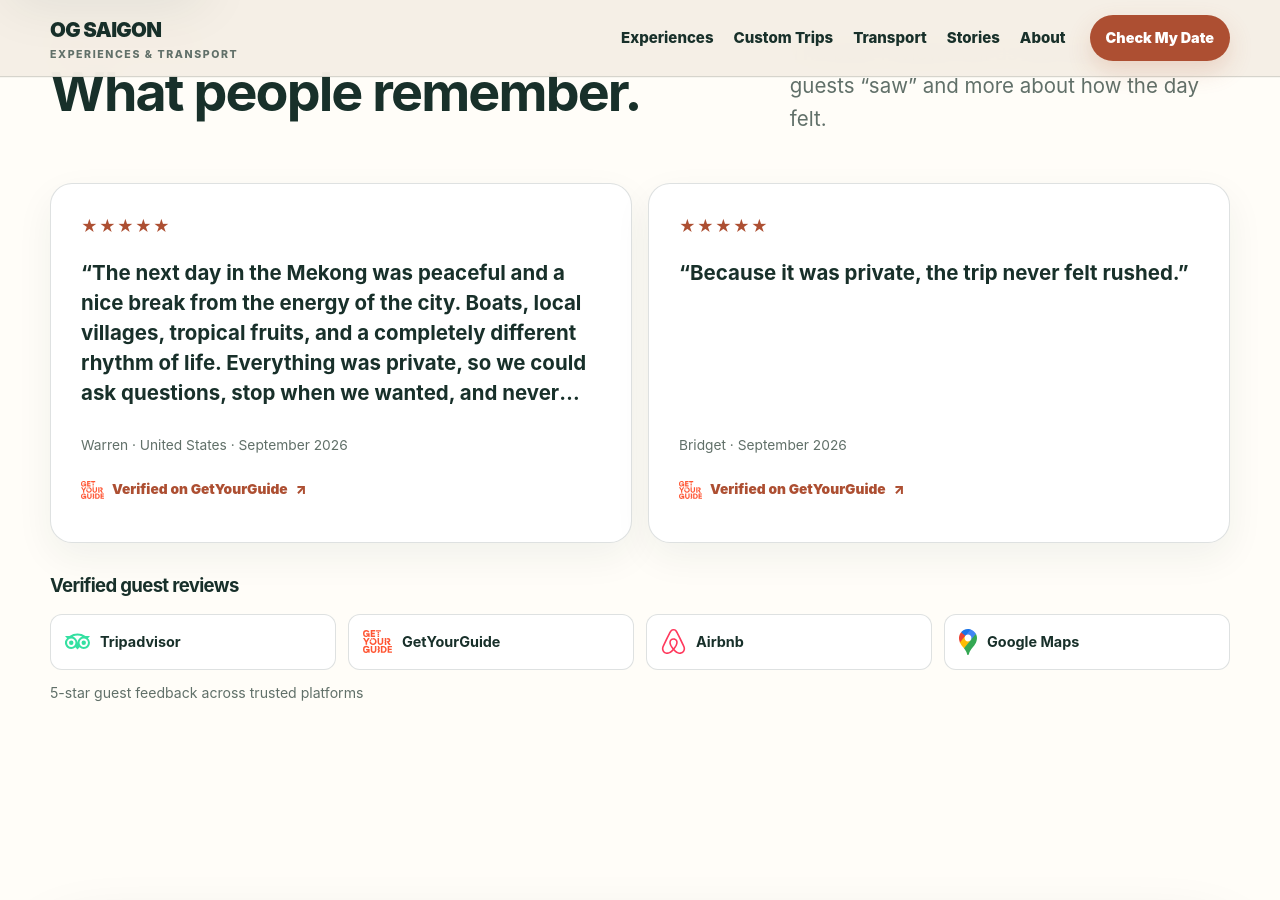
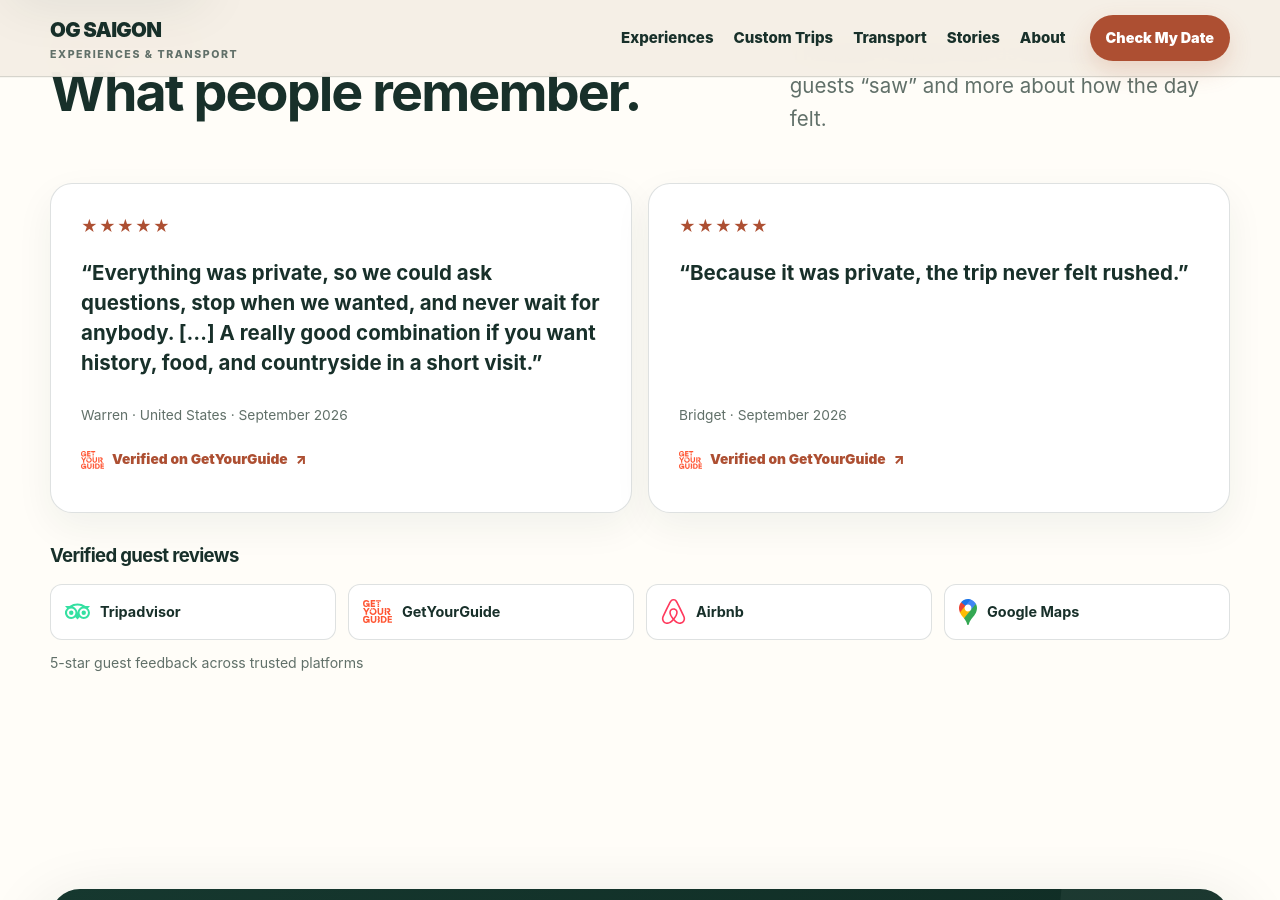
Before and after one commit to DSG2025/DSG2025.github.io, a Jekyll site: the page built from index.html, in a window 1280 px wide and 900 px high, scrolled down 3524 px. Built offline with Jekyll 4.4.1, drawn with Linux system fonts in a browser that asks for light colours.

Commit message:
Reviews V1: highlight private flexibility with transparent Warren excerpt

```diff
--- a/index.html
+++ b/index.html
@@ -223,7 +223,7 @@
 <div class="testimonial-grid">
 <article class="testimonial-card">
 <div aria-label="5 out of 5 stars" class="testimonial-stars">★★★★★</div>
-<blockquote class="testimonial-quote testimonial-quote--featured">“The next day in the Mekong was peaceful and a nice break from the energy of the city. Boats, local villages, tropical fruits, and a completely different rhythm of life. Everything was private, so we could ask questions, stop when we wanted, and never wait for anybody.”</blockquote>
+<blockquote class="testimonial-quote testimonial-quote--featured">“Everything was private, so we could ask questions, stop when we wanted, and never wait for anybody. […] A really good combination if you want history, food, and countryside in a short visit.”</blockquote>
 <p class="testimonial-meta">Warren · United States · September 2026</p>
 <a class="testimonial-source text-link" data-platform-link="getyourguide" href="https://www.getyourguide.com/og-saigon-experience--transport-s695288/" rel="noopener noreferrer" target="_blank"><img src="/assets/images/review-platforms/getyourguide.svg" alt="" aria-hidden="true" width="23" height="19" loading="lazy">Verified on GetYourGuide <span aria-hidden="true">↗</span></a>
 </article>
```
